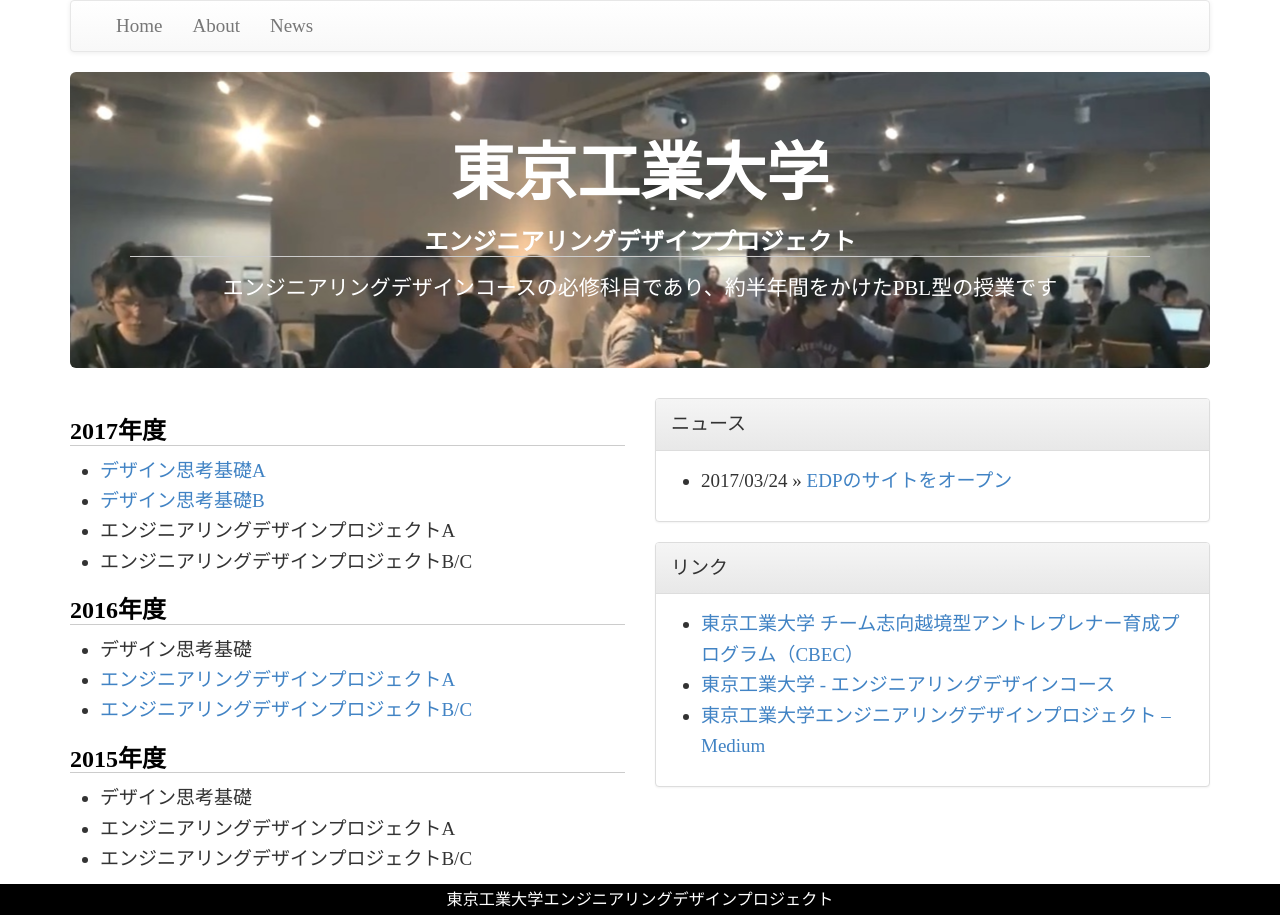
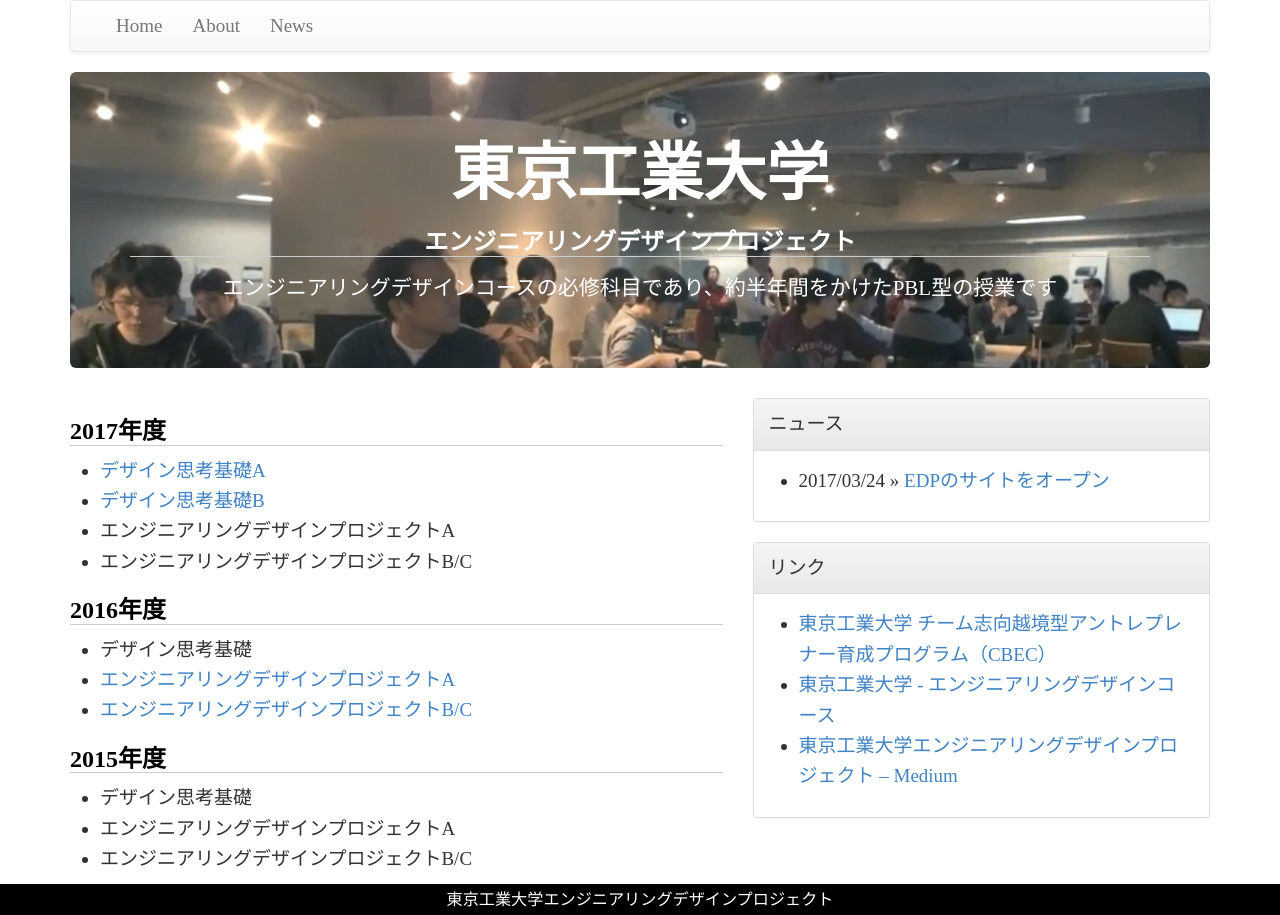
Before and after one commit to titech-edp/titech-edp.github.io, a Jekyll site: the page built from index.md, in a window 1280 px wide. Built offline with Jekyll 4.4.1, drawn with Linux system fonts in a browser that asks for light colours.

Commit message:
Change column size

```diff
--- a/index.md
+++ b/index.md
@@ -5,7 +5,7 @@
 
 <div class="row">
 
-<div class="col-md-6">
+<div class="col-md-7">
 
 <h2>2017年度</h2>
 <ul>
@@ -32,7 +32,7 @@
 
 </div>
 
-<div class="col-md-6">
+<div class="col-md-5">
 
 <div class="panel panel-default">
   <div class="panel-heading">ニュース</div>
```
